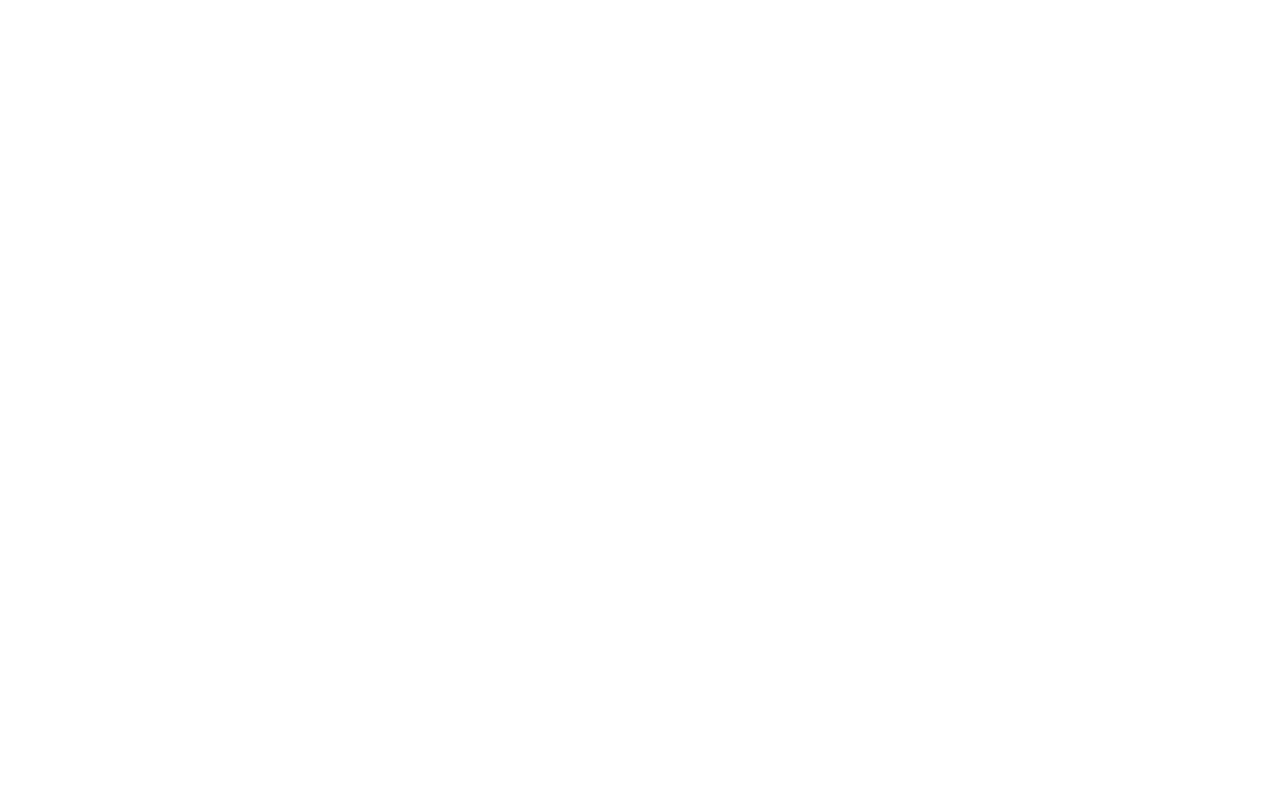
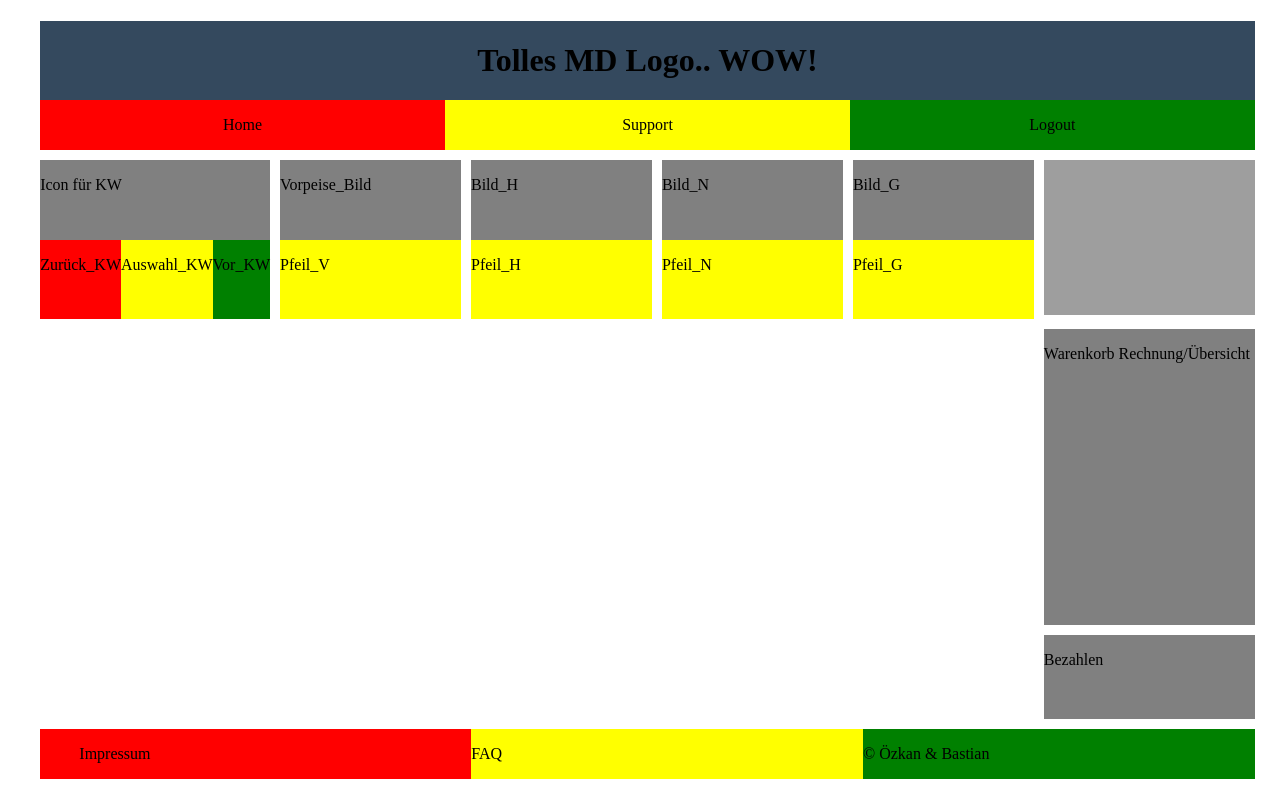
Before and after one commit to Chenentano/Mensa-Paused, a PHP site: page /Mensa.html in a window 1280 px wide. Before the commit the page is empty. Run offline with PHP 8.4, Linux system fonts and the light colour scheme; grey boxes are pictures that could not be loaded.

Commit message:
Add files via upload

```diff
--- a/Website/Mensa.css
+++ b/Website/Mensa.css
@@ -1,3 +1,311 @@
-body
-{
+/* Allgemeines */
+html, body, .grid-container {
+
+	height: 100%;
+	margin: 0;
+
+
+
+ }
+
+ img {
+    width: 100%;
+    object-fit: fill;
+    height: 155px;
 }
+/* Allgemeines ende */
+
+ /* Links  */
+a:link {
+  text-decoration: none;
+  color:black;
+}
+
+a:visited {
+  text-decoration: none;
+  color:blue;
+}
+
+a:hover {
+  text-decoration: underline;
+  color:white;
+}
+
+a:active {
+  text-decoration: underline;
+}
+/* Links ende */
+
+.grid-container {
+	display: grid;
+	grid-template-columns: 0.2fr 1.2fr 1.2fr 1.2fr 1.2fr 1.2fr 1.4fr 0.1fr;
+	grid-template-rows: 0.1fr 1.1fr 1fr 2.8fr 0.8fr 0.4fr 0.1fr;
+	gap: 10px 10px;
+	grid-template-areas:
+    ". . . . . . . ."
+    ". Header Header Header Header Header Header ."
+    ". KW Vorspeise Hauptspeise Nachspeise Getränke Warenkorb_Bild ."
+    ". . . . . . Warenkorb ."
+    ". . . . . . Summe ."
+    ". Footer Footer Footer Footer Footer Footer ."
+    ". . . . . . . .";
+}
+
+/* Header/MainMenu */
+.Header {
+	display: grid;
+	grid-template-columns: 1fr 1fr 1fr;
+	grid-template-rows: 1.3fr 0.7fr;
+	gap: 0px 0px;
+	grid-template-areas:
+    "Bild_Header Bild_Header Bild_Header"
+    "Home Support Logout";
+	grid-area: Header;
+	background-color:#34495e;
+}
+
+.Home {
+
+	grid-area: Home;
+	background-color:red;
+	text-align:center;
+
+	}
+
+.Support {
+	grid-area: Support;
+	background-color:yellow;
+	text-align:center;
+	}
+
+.Logout {
+	grid-area: Logout;
+	background-color:green;
+	text-align:center;
+
+	}
+
+.Bild_Header {
+
+	grid-area: Bild_Header;
+	text-align:center;
+
+	}
+/* Header/MainMenu ende	 */
+
+
+/* Kalenderwoche */
+.KW {
+	display: grid;
+	grid-template-columns: 1fr 1fr 1fr;
+	grid-template-rows: 1fr 1fr;
+	gap: 0px 0px;
+	grid-template-areas:
+	"Icon_KW Icon_KW Icon_KW"
+    "KW_Z KW_A KW_V";
+	grid-area: KW;
+	background-color:grey;
+}
+
+.Icon_KW {
+	grid-area: Icon_KW;
+}
+
+.KW_Z {
+
+	grid-area: KW_Z;
+	background-color:red;
+}
+
+.KW_A {
+
+	grid-area: KW_A;
+	background-color:yellow;
+}
+
+.KW_V {
+
+	grid-area: KW_V;
+	background-color:green;
+}
+/* Kalenderwoche ende */
+
+/* Vorspeise */
+.Vorspeise {
+	display: grid;
+	grid-template-columns: 1fr 1fr 1fr;
+	grid-template-rows: 1fr 1fr;
+	gap: 0px 0px;
+	grid-template-areas:
+	"Bild_V Bild_V Bild_V"
+	"P_V P_V P_V";
+	grid-area: Vorspeise;
+	background-color:grey;
+}
+
+.Bild_V {
+
+	grid-area: Bild_V;
+}
+
+.P_V {
+	grid-area: P_V;
+	background-color:yellow;
+}
+/* Vorspeise ende */
+
+/* Hauptspeise */
+.Hauptspeise {
+	display: grid;
+	grid-template-columns: 1fr 1fr 1fr;
+	grid-template-rows: 1fr 1fr;
+	gap: 0px 0px;
+	grid-template-areas:
+	"Bild_H Bild_H Bild_H"
+	"P_H P_H P_H";
+	grid-area: Hauptspeise;
+	background-color:grey;
+}
+
+.Bild_H {
+
+	grid-area: Bild_H;
+
+}
+
+.P_H {
+
+	grid-area: P_H;
+	background-color:yellow;
+
+}
+/* Hauptspeise ende */
+
+/* Nachspeise */
+.Nachspeise {
+	display: grid;
+	grid-template-columns: 1fr 1fr 1fr;
+	grid-template-rows: 1fr 1fr;
+	gap: 0px 0px;
+	grid-template-areas:
+		"Bild_N Bild_N Bild_N"
+		"P_N P_N P_N";
+	grid-area: Nachspeise;
+	background-color:grey;
+}
+
+.Bild_N {
+
+	grid-area: Bild_N;
+
+}
+
+.P_N {
+
+	grid-area: P_N;
+	background-color:yellow;
+
+ }
+/* Nachspeise ende */
+
+/* Getränke */
+.Getränke {
+	  display: grid;
+	  grid-template-columns: 1fr 1fr 1fr;
+	  grid-template-rows: 1fr 1fr;
+	  gap: 0px 0px;
+	  grid-template-areas:
+		"Bild_G Bild_G Bild_G"
+		"P_G P_G P_G";
+	  grid-area: Getränke;
+	  background-color:grey;
+}
+
+.Bild_G {
+
+	grid-area: Bild_G;
+
+}
+
+.P_G {
+
+	grid-area: P_G;
+	background-color:yellow;
+
+}
+/* Getränke ende */
+
+/* Warenkorb */
+.Warenkorb_Bild {
+
+	grid-area: Warenkorb_Bild;
+
+}
+
+
+.Warenkorb {
+
+	grid-area: Warenkorb;
+	background-color:grey;
+}
+
+.Summe {
+
+	grid-area: Summe;
+	background-color:grey;
+
+}
+/* Warenkorb ende */
+
+/* Footer */
+.Footer {
+  display: grid;
+  grid-template-columns: 0.1fr 1fr 1fr 1fr;
+  grid-template-rows: 1fr;
+  gap: 0px 0px;
+  grid-template-areas:
+    ". Impressum FAQ Copyright";
+  grid-area: Footer;
+  background-color:red;
+}
+
+.Impressum {
+
+	grid-area: Impressum;
+	/* text-align:center; */
+	background-color:red;
+
+}
+
+
+.FAQ {
+
+	grid-area: FAQ;
+	background-color:yellow;
+
+}
+
+.Copyright {
+
+	grid-area: Copyright;
+	background-color:Green;
+
+}
+
+
+/* Footer Ende */
+
+
+/* Rote Linien für Präsentationen */
+/* .grid-container * { */
+  /* border: 1px solid red; */
+  /* position: relative; */
+/* } */
+
+/* .grid-container *:after { */
+  /* content:attr(class); */
+  /* position: absolute; */
+  /* top: 0; */
+  /* left: 0; */
+/* } */
+/* Linien ende */
--- a/Website/Mensa.html
+++ b/Website/Mensa.html
@@ -1,12 +1,127 @@
 <!DOCTYPE html>
+<html lang="de">
+  <head>
+    <meta charset="utf-8">
+    <meta name="viewport" content="width=device-width, initial-scale=1.0">
+	<link rel="stylesheet" href="Mensa.css">
+	<meta http-equiv="refresh" content="5" >
+    <title>Titel der Seite | Name der Website</title>
+  </head>
+  <body>
 
-<html lang="de" xmlns="http://www.w3.org/1999/xhtml">
-<head>
-    <meta charset="utf-8" />
-    <title>MDMensa</title>
-    <link rel="stylesheet" href="Mensa.css">
-</head>
-<body>
+<!-- Header / MENÜ -->
+<div class="grid-container">
+  <div class="Header">
+    <div class="Logout">
+		<p><a href="google">Logout</a></p>
+	</div>
+    <div class="Support">
+		<p><a href="google">Support</a></p>
+	</div>
+    <div class="Home">
+		<p><a href="google">Home</a></p>
+	</div>
+    <div class="Bild_Header">
+		<h1>Tolles MD Logo.. WOW!</h1>
+	</div>
+  </div>
+ <!-- Bilder / Menü ende  -->
 
-</body>
+  <!-- Kalenderwoche -->
+  <div class="KW">
+    <div class="Icon_KW">
+		<p>Icon für KW</p>
+	</div>
+    <div class="KW_Z">
+		<p>Zurück_KW</p>
+	</div>
+    <div class="KW_A">
+		<p>Auswahl_KW</p>
+	</div>
+    <div class="KW_V">
+		<p>Vor_KW</p>
+	</div>
+  </div>
+  <!-- Kalenderwoche -->
+
+
+  <!-- Vorspeise -->
+  <div class="Vorspeise">
+    <div class="Bild_V">
+		<p>Vorpeise_Bild</p>
+	</div>
+    <div class="P_V">
+		<p>Pfeil_V</p>
+	</div>
+  </div>
+  <!-- Vorspeise ennde -->
+
+
+  <!-- Hauptspeise -->
+  <div class="Hauptspeise">
+    <div class="Bild_H">
+		<p>Bild_H</p>
+	</div>
+    <div class="P_H">
+		<p>Pfeil_H</p>
+	</div>
+  </div>
+  <!-- Hauptspeise ende -->
+
+  <!-- Nachspeise -->
+  <div class="Nachspeise">
+    <div class="Bild_N">
+		<p>Bild_N</p>
+	</div>
+    <div class="P_N">
+		<p>Pfeil_N</p>
+	</div>
+  </div>
+  <!-- Nachspeise ende -->
+
+  <!-- Getränke -->
+  <div class="Getränke">
+    <div class="Bild_G">
+		<p>Bild_G</p>
+	</div>
+    <div class="P_G">
+		<p>Pfeil_G</p>
+	</div>
+  </div>
+  <!-- Getränke ende -->
+
+  <!-- Warenkorb header -->
+  <div class="Warenkorb_Bild">
+		<img src="bilder/warenkorb.png">
+  </div>
+  <!-- Warenkorb header ende -->
+
+  <!-- Warenkorb -->
+  <div class="Warenkorb">
+	<p>Warenkorb Rechnung/Übersicht</p>
+  </div>
+  <!-- Warenkorb ende -->
+
+  <!-- Summe  -->
+  <div class="Summe">
+	<p> Bezahlen </p>
+  </div>
+  <!-- Summe ende  -->
+
+  <!-- Footer  -->
+  <div class="Footer">
+    <div class="Copyright">
+		<p>&#169; Özkan & Bastian</p>
+	</div>
+    <div class="FAQ">
+		<p><a href="google.com">FAQ</a></p>
+	</div>
+    <div class="Impressum">
+		<p><a href="google.com">Impressum</a></p>
+	</div>
+  </div>
+</div>
+ <!-- Footer Ende  -->
+
+  </body>
 </html>
```
